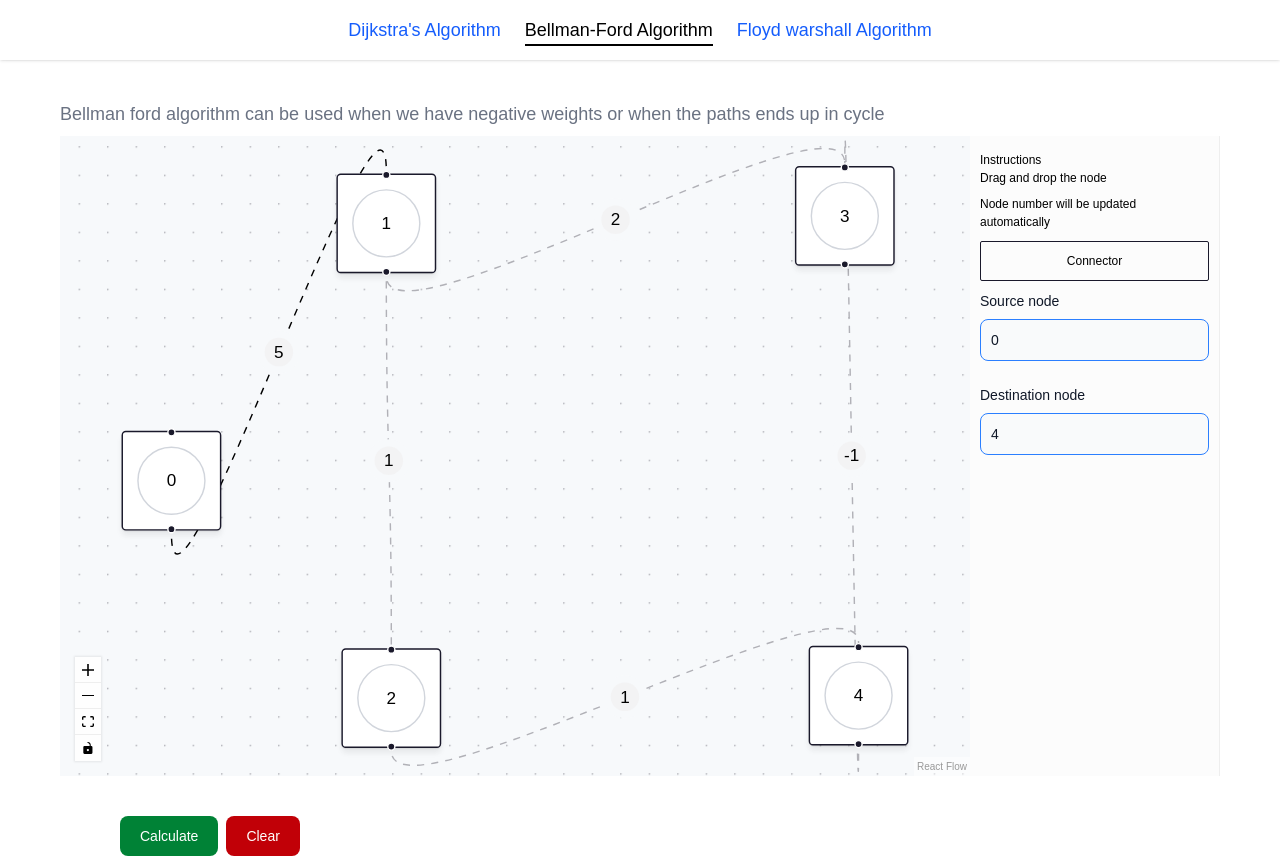
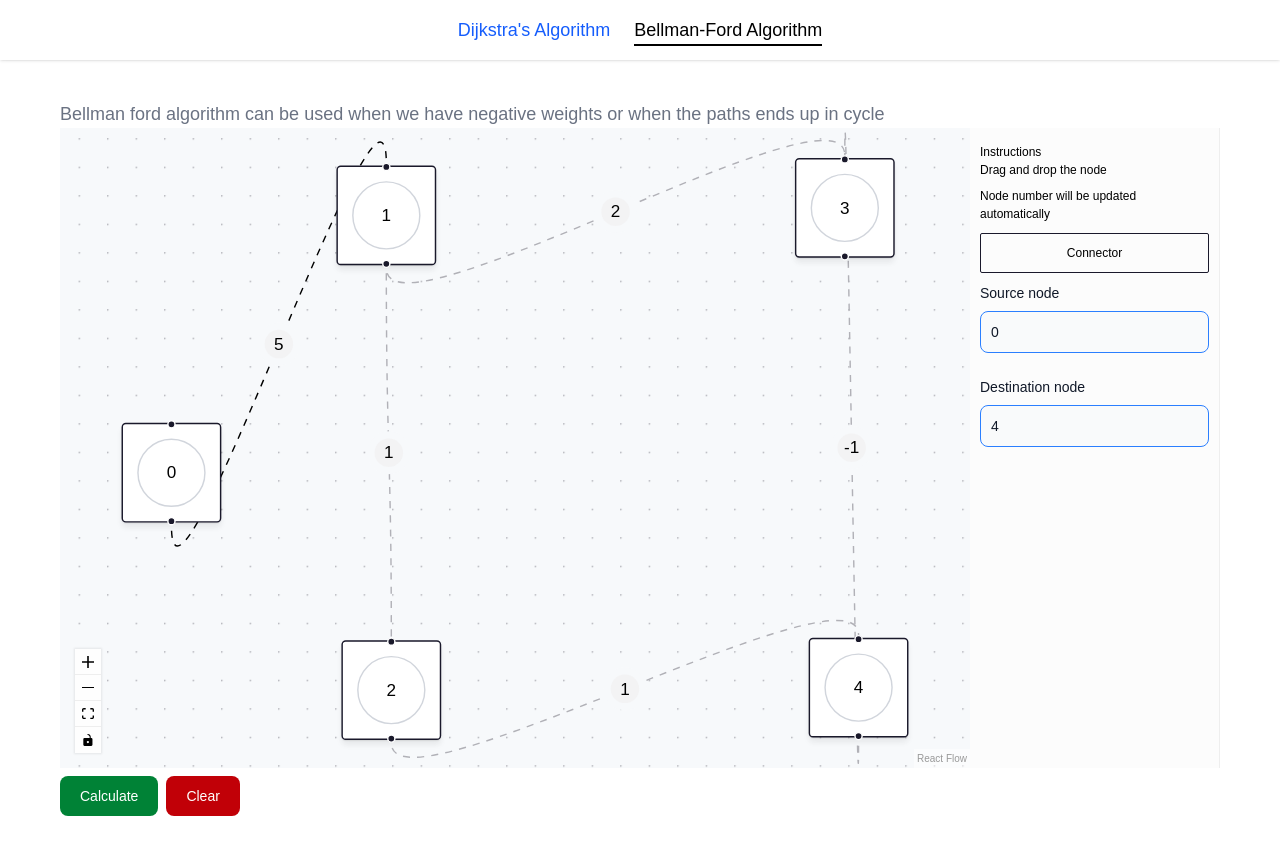
Before and after one commit to LogaMithran/dot-dot, a React (Vite) app: page /bellman in a window 1280 px wide. After the commit the page ends 824 px from the top, so only its background shows below. Built offline with nearby package versions, Linux system fonts and the light colour scheme.

Commit message:
changes(UI): some style changes

```diff
--- a/src/components/BellmanFord/Actions.jsx
+++ b/src/components/BellmanFord/Actions.jsx
@@ -99,8 +99,8 @@ export default function ({nodes, edges, setEdges, setNodes}) {
     }
 
     return <div>
-        {error.status && (<div className="mx-5 my-2 px-10">{error.message}</div>)}
-        <div className="mx-5 my-5 px-5 sm:mx-2 sm:my-2 md:mx-2 md:my-2 lg:mx-10 lg:my-10">
+        {error.status && (<div className="my-2">{error.message}</div>)}
+        <div className="my-5 sm:my-2 md:my-2">
             <button type="button"
                     className="focus:outline-none text-white bg-green-700 hover:bg-green-800 focus:ring-4 focus:ring-green-300 font-medium rounded-lg text-sm px-5 py-2.5 me-2 mb-2 dark:bg-green-600 dark:hover:bg-green-700 dark:focus:ring-green-800"
                     onClick={calculate}
--- a/src/components/Landing.jsx
+++ b/src/components/Landing.jsx
@@ -21,14 +21,6 @@ export const Landing = () => {
                             Bellman-Ford Algorithm
                         </NavLink>
                     </li>
-                    <li>
-                        <NavLink
-                            to="/floyd"
-                            className={({isActive}) => isActive ? 'text-black border-b-2 border-black pb-1' : 'border-b-2 border-transparent   hover:border-black hover:text-black pb-1 transition'}
-                        >
-                            Floyd warshall Algorithm
-                        </NavLink>
-                    </li>
                 </ul>
             </div>
         </nav>
--- a/src/components/Shared/Header.jsx
+++ b/src/components/Shared/Header.jsx
@@ -7,7 +7,7 @@ export default function ({heading, headingHighlight, paraText}) {
                     <span className="text-blue-600 dark:text-blue-500">{headingHighlight}</span>
                 </h1>)}
 
-            <p className="my-2 text-lg text-gray-500 ">{paraText}</p>
+            <p className="text-lg text-gray-500 ">{paraText}</p>
         </div>
     )
 }
--- a/src/components/Shared/Loader.jsx
+++ b/src/components/Shared/Loader.jsx
@@ -1,6 +1,6 @@
 export default function () {
     return (
-        <div role="status" className="flex justify-center items-center h-screen w-full sm:h-2 md:h-2">
+        <div role="status" className="flex justify-center items-center h-screen w-full sm:h-2 md:h-2 my-8">
             <svg aria-hidden="true"
                  className="inline w-8 h-8 text-gray-200 animate-spin dark:text-gray-600 fill-blue-500"
                  viewBox="0 0 100 101" fill="none" xmlns="http://www.w3.org/2000/svg">
```
